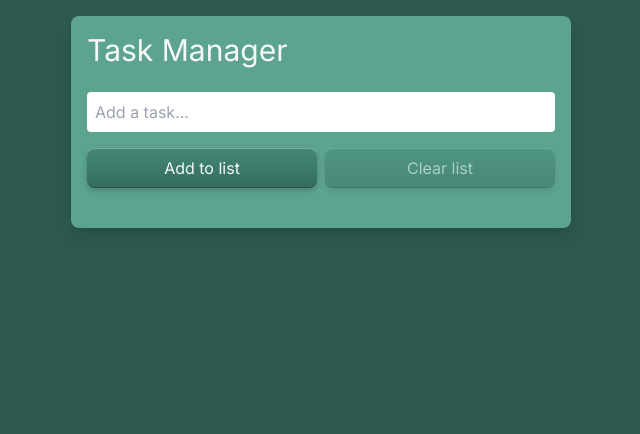
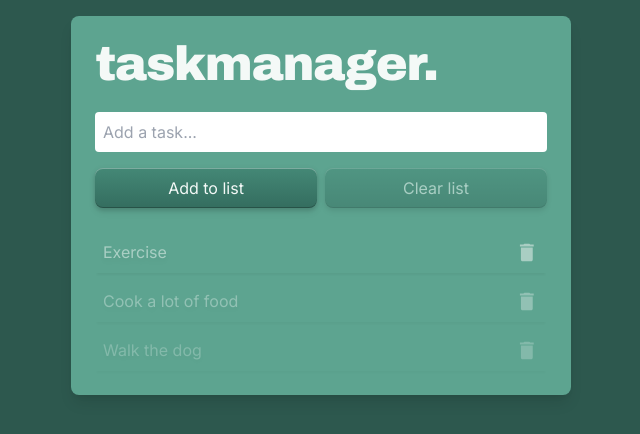
Before and after one commit to fogelmark/next-todo, a Next.js app: page / in a window 1280 px wide. Shown: the top 434 px of the page, without its empty margins (319-959 px from the left). Built offline with nearby package versions, Linux system fonts and the light colour scheme.

Commit message:
added placeholder tasks + new header font

```diff
--- a/app/layout.tsx
+++ b/app/layout.tsx
@@ -1,8 +1,6 @@
 import type { Metadata } from "next"
-import { Inter } from "next/font/google"
 import "./globals.css"
-
-const inter = Inter({ subsets: ["latin"] })
+import { inter } from "@/lib/fonts"
 
 export const metadata: Metadata = {
   title: "Create Next App",
--- a/app/page.tsx
+++ b/app/page.tsx
@@ -22,5 +22,5 @@ export default function Home() {
 const classes = {
   main: "bg-acapulco-700 text-acapulco-50 flex min-h-screen flex-col items-center p-4",
   section:
-    "bg-acapulco-400 mx-auto flex w-full flex-col gap-6 rounded-lg p-4 shadow-lg max-w-[500px] md:max-w-[500px]",
+    "bg-acapulco-400 mx-auto flex w-full flex-col gap-6 rounded-lg p-6 shadow-lg max-w-[500px] md:max-w-[500px]",
 }
--- a/components/buttons/delete-button.tsx
+++ b/components/buttons/delete-button.tsx
@@ -1,13 +1,15 @@
 import { useTodosContext } from "@/lib/hooks"
 import { MdDelete } from "react-icons/md"
+import { cn } from "@/lib/utils"
 
 type Props = {
   id: number
+  className?: string
 }
 
 export function DeleteButton(props: Props) {
   const { deleteTodo } = useTodosContext()
-  const { id } = props
+  const { id, className } = props
 
   return (
     <MdDelete
@@ -15,7 +17,7 @@ export function DeleteButton(props: Props) {
         e.stopPropagation()
         deleteTodo(id)
       }}
-      className="my-auto cursor-pointer"
+      className={cn("my-auto", className)}
       size={25}
     />
   )
--- a/components/heading.tsx
+++ b/components/heading.tsx
@@ -1,11 +1,14 @@
+import { archivo_black } from "@/lib/fonts"
 import { useTodosContext } from "@/lib/hooks"
 
 export function Heading() {
   const { completedTodos, totalCount } = useTodosContext()
 
   return (
-    <section data-testid="heading" className="flex justify-between">
-      <h1 className="text-3xl">Task Manager</h1>
+    <section data-testid="heading" className="flex items-center justify-between">
+      <h1 className={`${archivo_black.className} text-5xl -tracking-wide`}>
+        taskmanager.
+      </h1>
       <span className="text-acapulco-100">
         {totalCount === 0 ? null : `${completedTodos}/${totalCount}`}
       </span>
--- a/components/placeholder-tasks.tsx
+++ b/components/placeholder-tasks.tsx
@@ -1,5 +1,31 @@
+import { DeleteButton } from "./buttons/delete-button"
+
 export function PlaceholderTasks() {
+  const placeholders = [
+    { content: "Exercise" },
+    { content: "Cook a lot of food" },
+    { content: "Walk the dog" },
+  ]
+
+  const placeholderOpacity = ["opacity-50", "opacity-35", "opacity-25"]
+
   return (
-    <div>PlaceholderTasks</div>
+    <section data-testid="todo-list" className="w-full">
+      <ul className="flex flex-col gap-2">
+        {placeholders.map((todo, index) => (
+          <li
+            key={index}
+            className={`flex justify-between rounded-sm p-2 shadow-[0px_4px_2px_-2px_#00000015] ${placeholderOpacity[index]}`}
+          >
+            <span
+              className="w-full select-none drop-shadow-md"
+            >
+              {todo.content}
+            </span>
+            <DeleteButton id={index} />
+          </li>
+        ))}
+      </ul>
+    </section>
   )
 }
--- a/components/skeleton-loader.tsx
+++ b/components/skeleton-loader.tsx
@@ -6,7 +6,7 @@ export function SkeletonLoader() {
       {Array.from({ length: 3 }).map((_, index) => (
         <li className="mb-2 flex items-center justify-between" key={index}>
           <span
-            className={`${skeletonWidth[index]} h-5 animate-pulse rounded bg-acapulco-50 opacity-50`}
+            className={`${skeletonWidth[index]} h-6 animate-pulse rounded bg-acapulco-50 opacity-50`}
             role="presentation"
             aria-hidden="true"
           ></span>
--- a/components/todo-list.tsx
+++ b/components/todo-list.tsx
@@ -1,7 +1,7 @@
 "use client"
 
 import "react-loading-skeleton/dist/skeleton.css"
-import { DeleteButton } from "@/components"
+import { DeleteButton, PlaceholderTasks } from "@/components"
 import { AnimatePresence, motion } from "framer-motion"
 import { SkeletonLoader } from "@/components/skeleton-loader"
 import { useTodosContext } from "@/lib/hooks"
@@ -13,7 +13,7 @@ export function TodoList() {
     <section data-testid="todo-list" className="w-full">
       <ul className="flex flex-col gap-2">
         {isLoading && <SkeletonLoader />}
-        {todos.length === 0 && !isLoading}
+        {todos.length === 0 && !isLoading && <PlaceholderTasks />}
         <AnimatePresence>
           {todos.map((todo) => (
             <motion.li
@@ -29,7 +29,7 @@ export function TodoList() {
               >
                 {todo.content}
               </span>
-              <DeleteButton id={todo.id} />
+              <DeleteButton id={todo.id} className="cursor-pointer" />
             </motion.li>
           ))}
         </AnimatePresence>
--- /dev/null
+++ b/lib/fonts.ts
@@ -0,0 +1,8 @@
+import { Inter, Archivo_Black } from "next/font/google"
+
+export const inter = Inter({ subsets: ["latin"] })
+
+export const archivo_black = Archivo_Black({
+  weight: ["400"],
+  subsets: ["latin"],
+})
```
